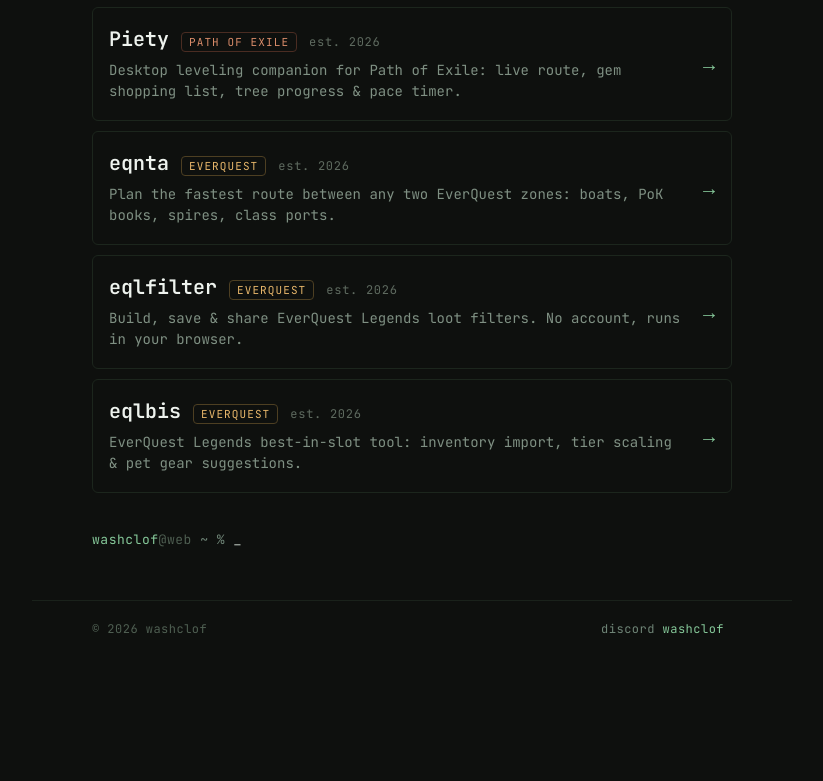
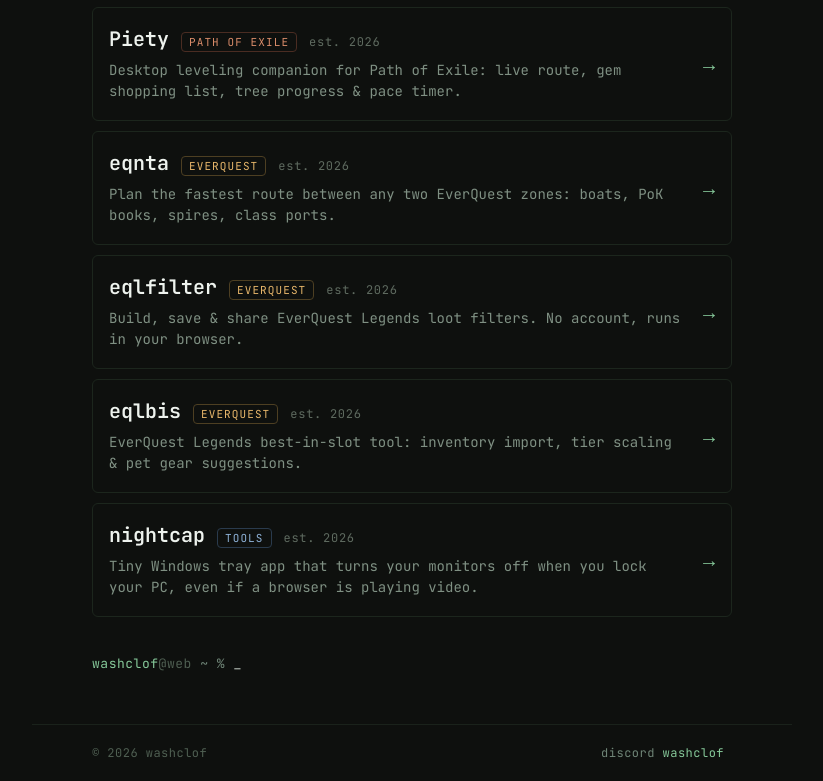
Before and after one commit to sethryder/washclof.github.io, a plain HTML site: page index.html in a window 1280 px wide. Shown: the part 493-1274 px from the top of the page, without its empty margins (228-1051 px from the left). Before the commit the page ends 1150 px from the top, so only its background shows below. Drawn offline with nearby package versions, Linux system fonts and the light colour scheme.

Commit message:
Add Nightcap to the project list under a Tools tag

```diff
--- a/index.html
+++ b/index.html
@@ -104,12 +104,14 @@ class Component extends DCLogic {
       { name: 'Piety', url: 'https://piety.washclof.com/', domain: 'Piety', game: 'Path of Exile', year: '2026', color: '#c04b4b', desc: 'Desktop leveling companion for Path of Exile: live route, gem shopping list, tree progress & pace timer.' },
       { name: 'Norrath Transit Authority', url: 'https://eqnta.washclof.com/', domain: 'eqnta', game: 'EverQuest', year: '2026', color: '#2f6d8f', desc: 'Plan the fastest route between any two EverQuest zones: boats, PoK books, spires, class ports.' },
       { name: 'EQLFilter', url: 'https://eqlfilter.washclof.com/', domain: 'eqlfilter', game: 'EverQuest', year: '2026', color: '#b5622f', desc: 'Build, save & share EverQuest Legends loot filters. No account, runs in your browser.' },
-      { name: 'eqlbis', url: 'https://eqlbis.washclof.com/', domain: 'eqlbis', game: 'EverQuest', year: '2026', color: '#8a6db1', desc: 'EverQuest Legends best-in-slot tool: inventory import, tier scaling & pet gear suggestions.' }
+      { name: 'eqlbis', url: 'https://eqlbis.washclof.com/', domain: 'eqlbis', game: 'EverQuest', year: '2026', color: '#8a6db1', desc: 'EverQuest Legends best-in-slot tool: inventory import, tier scaling & pet gear suggestions.' },
+      { name: 'Nightcap', url: 'https://nightcap.washclof.com/', domain: 'nightcap', game: 'Tools', year: '2026', color: '#4a5a8a', desc: 'Tiny Windows tray app that turns your monitors off when you lock your PC, even if a browser is playing video.' }
     ];
     const GAMES = {
       Minecraft: { tag: '#86c99a', border: '#2e4a35' },
       EverQuest: { tag: '#e8b76b', border: '#4d3f22' },
-      'Path of Exile': { tag: '#d98c6a', border: '#4a2c22' }
+      'Path of Exile': { tag: '#d98c6a', border: '#4a2c22' },
+      Tools: { tag: '#8fb3d9', border: '#2a3b4d' }
     };
     const source = this.state.projects || DEFAULTS;
     const projects = source.map(function (p) {
--- a/projects.json
+++ b/projects.json
@@ -43,5 +43,14 @@
     "year": "2026",
     "color": "#8a6db1",
     "desc": "EverQuest Legends best-in-slot tool: inventory import, tier scaling & pet gear suggestions."
+  },
+  {
+    "name": "Nightcap",
+    "url": "https://nightcap.washclof.com/",
+    "domain": "nightcap",
+    "game": "Tools",
+    "year": "2026",
+    "color": "#4a5a8a",
+    "desc": "Tiny Windows tray app that turns your monitors off when you lock your PC, even if a browser is playing video."
   }
 ]
```
Also changed, not shown: launcher.html (+2 -1 lines), 1 other file.
